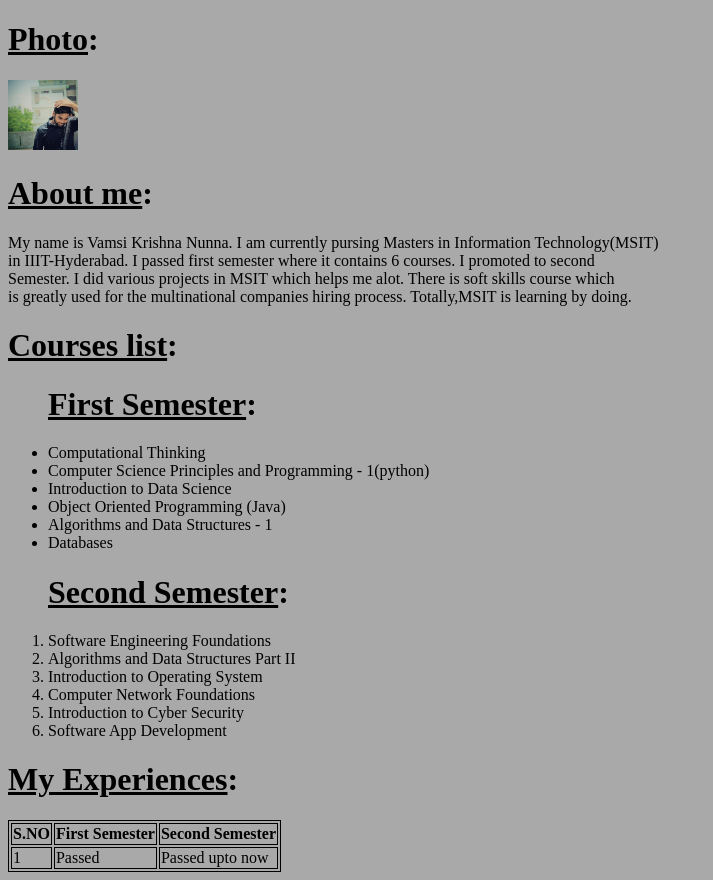
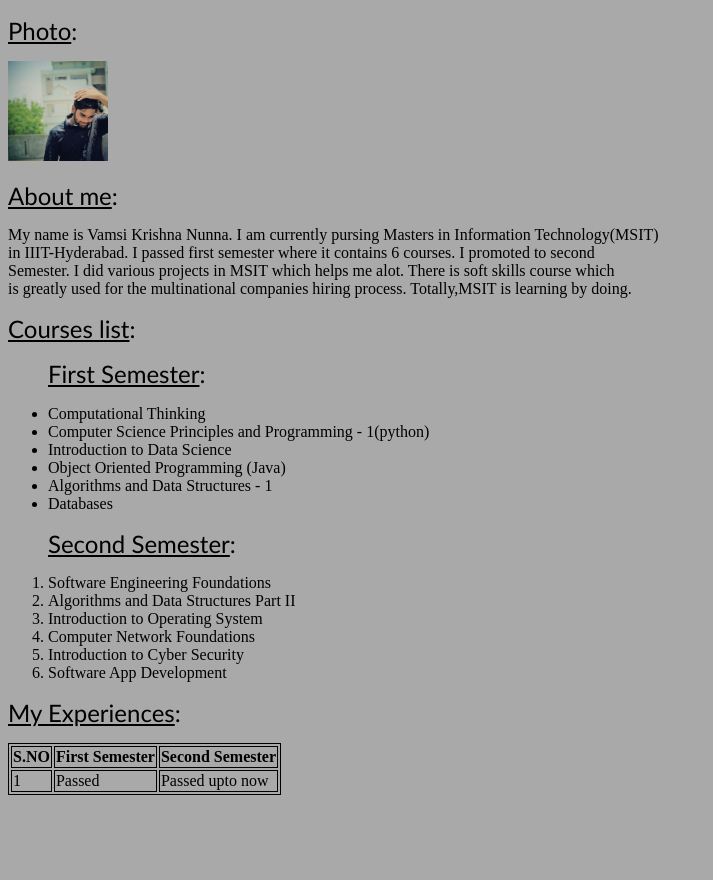
Before and after one commit to vamsikrishnanunna-1998/webprogramming_2019501054, a plain HTML site: page day2/MyMSITJourney.html in a window 1280 px wide. Shown: the whole page, without its empty margins (0-713 px from the left). After the commit the page ends 803 px from the top, so only its background shows below. Drawn offline with Linux system fonts and the light colour scheme.

Commit message:
added fonts style for headers

```diff
--- a/day2/MyMSITJourney.html
+++ b/day2/MyMSITJourney.html
@@ -3,6 +3,11 @@
     <head>
         <title>My MSIT Journey</title>
         <style>
+            h1 {
+                font-family: 'Gill Sans', 'Gill Sans MT', Calibri, 'Trebuchet MS', sans-serif;
+                font-size: x-large;
+                font-weight: 200;
+            }
             table, th, td {
         border: 1px solid black;
      }
@@ -10,9 +15,8 @@
     </head>
 
     <body style="background-color: darkgrey;">
-
         <h1><u>Photo</u>:</h1>
-        <img src="vamsi.jpg" height = 70px ; weight = 70px>
+        <img src="vamsi.jpg" height = 100px ; weight = 100px>
         <div>
             <h1><u>About me</u>:</h1>
             <p>My name is Vamsi Krishna Nunna. I am currently pursing Masters in Information Technology(MSIT)<br>
```
